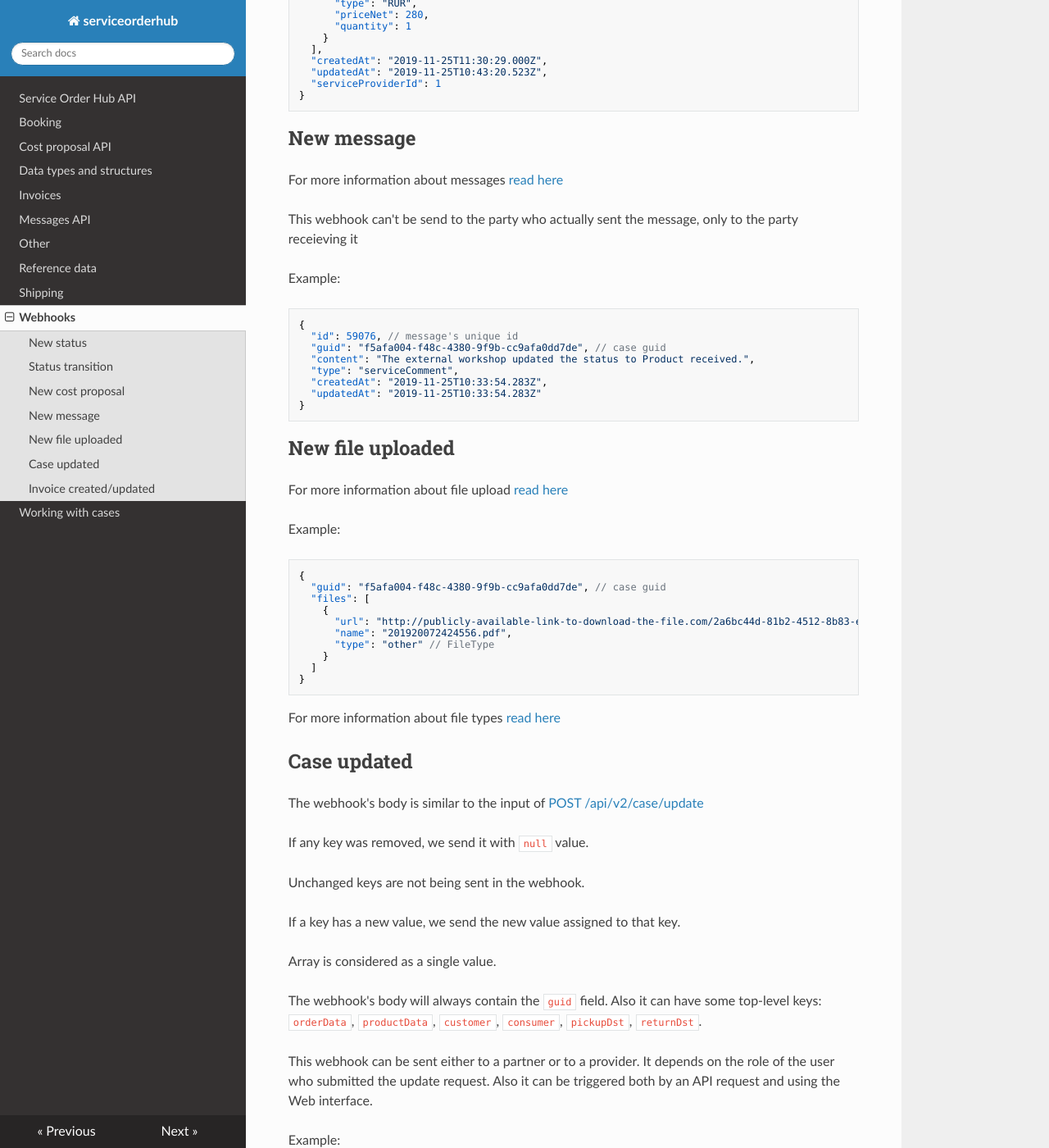
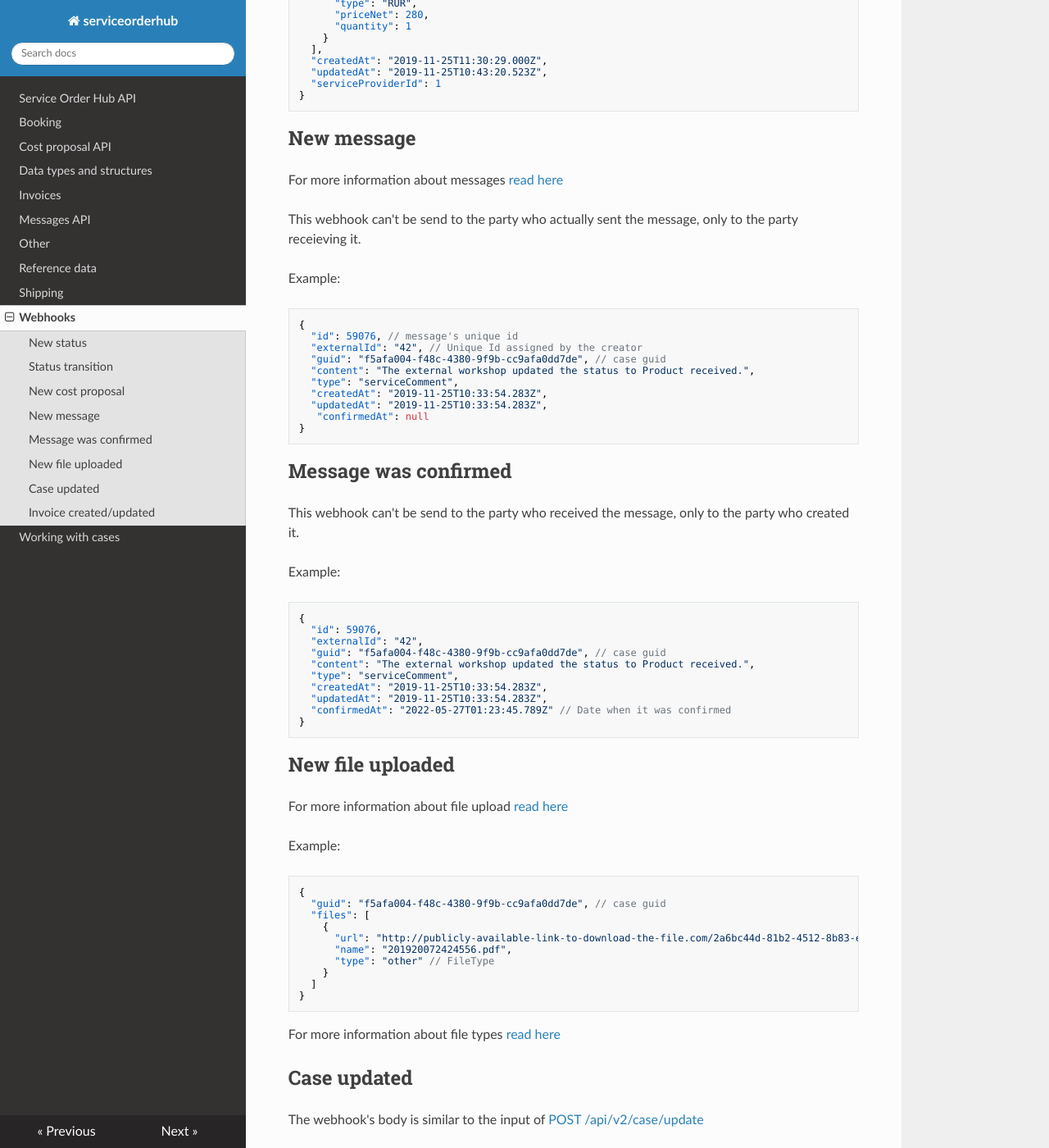
Before and after one commit to infocareworkshop/serviceorderhub-docs, an MkDocs documentation site: the page built from docs/Webhooks.md, in a window 1280 px wide and 1400 px high, scrolled down 1901 px. Shown: the whole window at 82% size. Built offline with MkDocs 1.6.1, drawn with Linux system fonts in a browser that asks for light colours; nearby versions of some CDN libraries.

Commit message:
[No ticket] Message confirmation webhook

````diff
--- a/docs/Webhooks.md
+++ b/docs/Webhooks.md
@@ -98,17 +98,37 @@ Example:
 
 For more information about messages [read here](Messages/)
 
-This webhook can't be send to the party who actually sent the message, only to the party receieving it
+This webhook can't be send to the party who actually sent the message, only to the party receieving it.
 
 Example:
 ```
 {
   "id": 59076, // message's unique id
+  "externalId": "42", // Unique Id assigned by the creator
   "guid": "f5afa004-f48c-4380-9f9b-cc9afa0dd7de", // case guid
   "content": "The external workshop updated the status to Product received.",
   "type": "serviceComment",
   "createdAt": "2019-11-25T10:33:54.283Z",
-  "updatedAt": "2019-11-25T10:33:54.283Z"
+  "updatedAt": "2019-11-25T10:33:54.283Z",
+   "confirmedAt": null
+}
+```
+
+## Message was confirmed
+
+This webhook can't be send to the party who received the message, only to the party who created it.
+
+Example:
+```
+{
+  "id": 59076,
+  "externalId": "42",
+  "guid": "f5afa004-f48c-4380-9f9b-cc9afa0dd7de", // case guid
+  "content": "The external workshop updated the status to Product received.",
+  "type": "serviceComment",
+  "createdAt": "2019-11-25T10:33:54.283Z",
+  "updatedAt": "2019-11-25T10:33:54.283Z",
+  "confirmedAt": "2022-05-27T01:23:45.789Z" // Date when it was confirmed
 }
 ```
 
````
